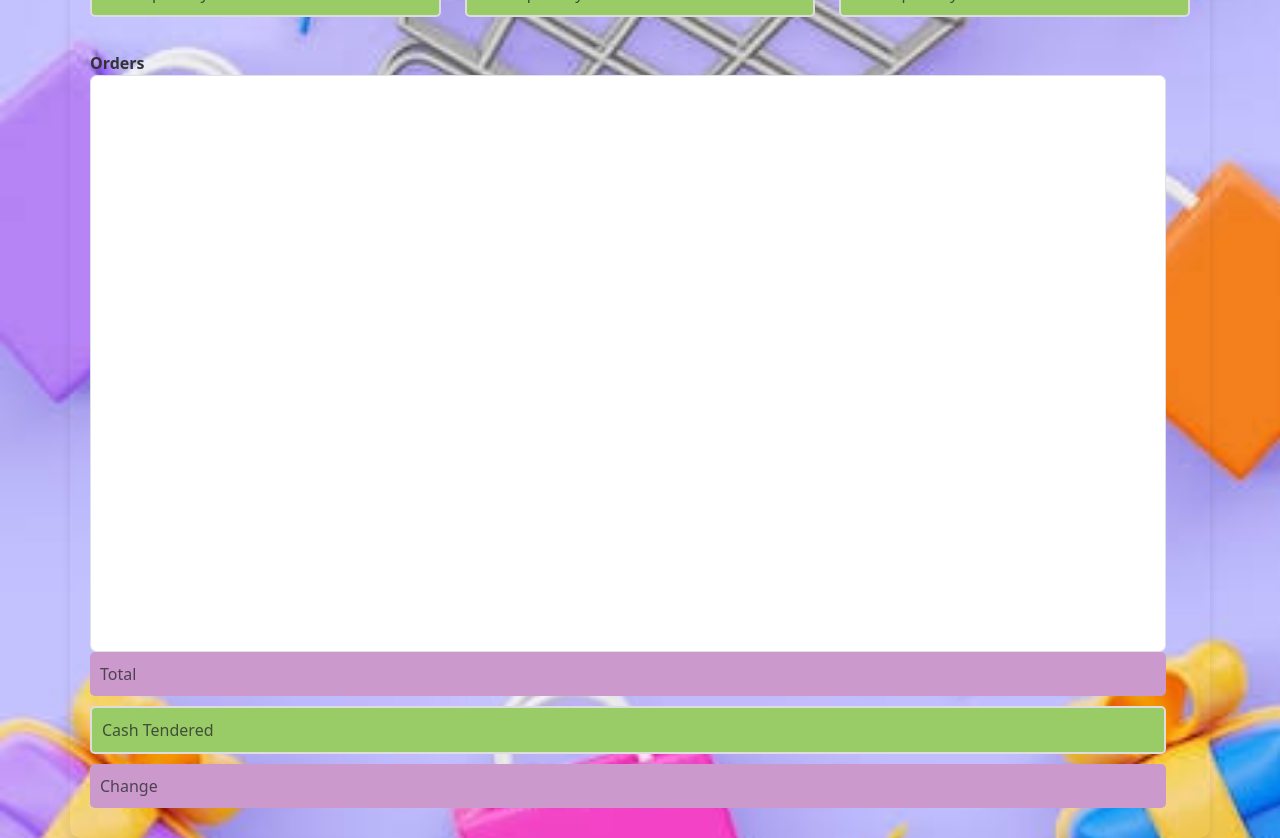
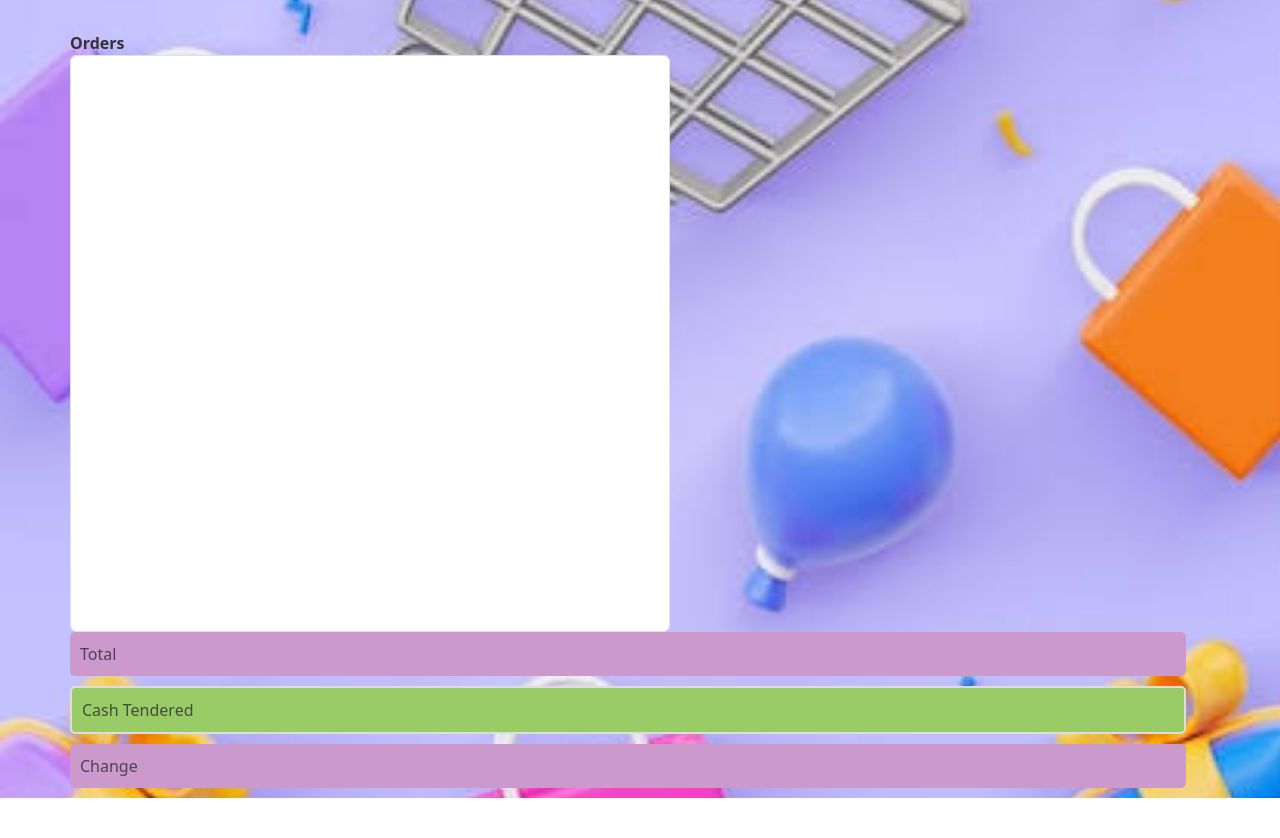
Before and after one commit to Lrllyn/lrllyn.store.github.io, a plain HTML site: page index.html in a window 1280 px wide. Shown: the part 1006-1844 px from the top of the page. After the commit the page ends 1804 px from the top, so only its background shows below. Drawn offline with nearby package versions, Linux system fonts and the light colour scheme.

Commit message:
Update index.html

```diff
--- a/index.html
+++ b/index.html
@@ -10,9 +10,8 @@
     background-repeat: repeat;
   }
   .container {
-    padding: 20px;
-    border-radius: 10px;
-    box-shadow: 0 4px 8px rgba(0, 0, 0, 0.1); /* Subtle shadow */
+    padding: 0px;
+    border-radius: 0px;
   }
   h2 {
     color: #333; /* Dark gray heading */
@@ -119,7 +118,7 @@
       <div class="row orders">
       <div class="col-12">
         <label for="carts"> Orders </label><br>
-        <textarea class="form-control" rows="15" id="carts" cols="200" readonly style="width:100%;font-size:25px;"></textarea>
+        <textarea class="form-control" rows="15" id="carts" cols="200" readonly style="width:600px;font-size:25px;"></textarea>
         <input type="text" class="form-control border-0" id="total" readonly placeholder="Total"/>
         <input type="number" class="form-control" id="cash" placeholder="Cash Tendered"/>
         <input type="text" class="form-control border-0" id="change" readonly placeholder="Change"/>
```
